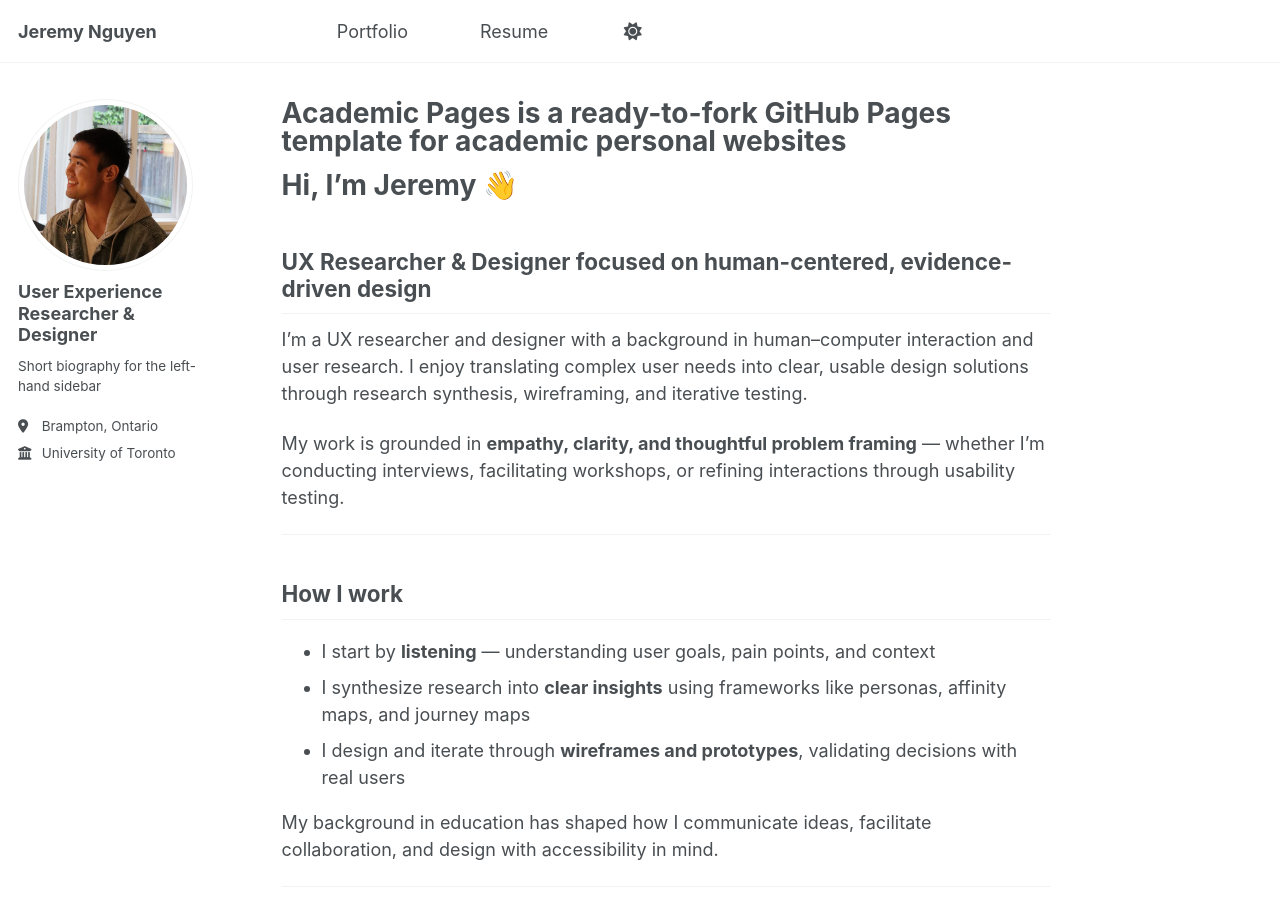
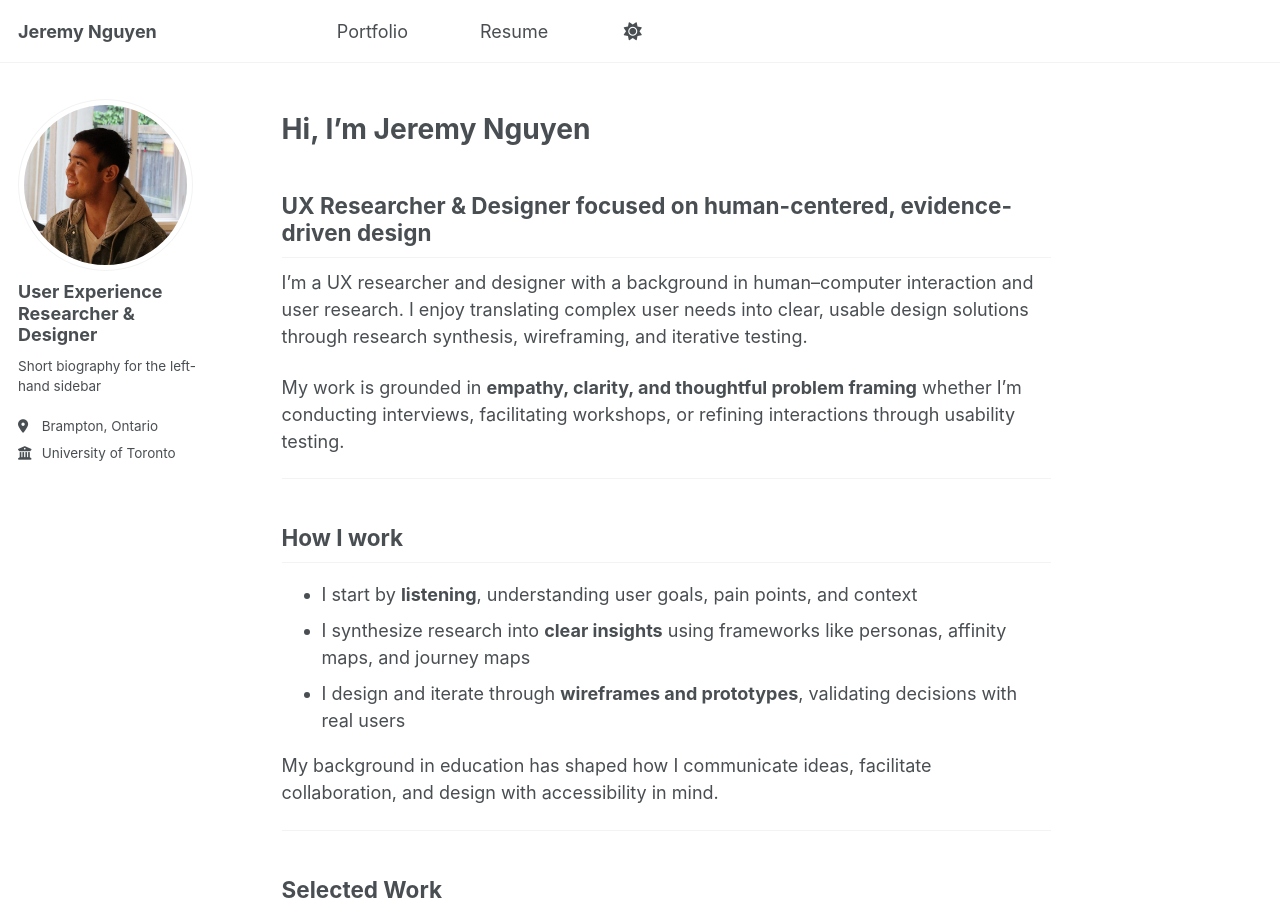
Before and after one commit to JeremyNguyenUXR/jeremynguyenuxr.github.io, a Jekyll site: the page built from _pages/about.md, in a window 1280 px wide and 900 px high. Built offline with Jekyll 4.4.1, drawn with Linux system fonts in a browser that asks for light colours; a script that is not in the unit is left out.

Commit message:
Edited about page content. Added link to file on About Me page.

```diff
--- a/_pages/about.md
+++ b/_pages/about.md
@@ -1,25 +1,25 @@
 ---
 permalink: /
-title: "Academic Pages is a ready-to-fork GitHub Pages template for academic personal websites"
+title: ""
 author_profile: true
 redirect_from:
   - /about/
   - /about.html
 ---
 
-# Hi, I’m Jeremy 👋
+# Hi, I’m Jeremy Nguyen
 
 ## UX Researcher & Designer focused on human-centered, evidence-driven design
 
 I’m a UX researcher and designer with a background in human–computer interaction and user research. I enjoy translating complex user needs into clear, usable design solutions through research synthesis, wireframing, and iterative testing.
 
-My work is grounded in **empathy, clarity, and thoughtful problem framing** — whether I’m conducting interviews, facilitating workshops, or refining interactions through usability testing.
+My work is grounded in **empathy, clarity, and thoughtful problem framing** whether I’m conducting interviews, facilitating workshops, or refining interactions through usability testing.
 
 ---
 
 ## How I work
 
-- I start by **listening** — understanding user goals, pain points, and context
+- I start by **listening**, understanding user goals, pain points, and context
 - I synthesize research into **clear insights** using frameworks like personas, affinity maps, and journey maps
 - I design and iterate through **wireframes and prototypes**, validating decisions with real users
 
```
